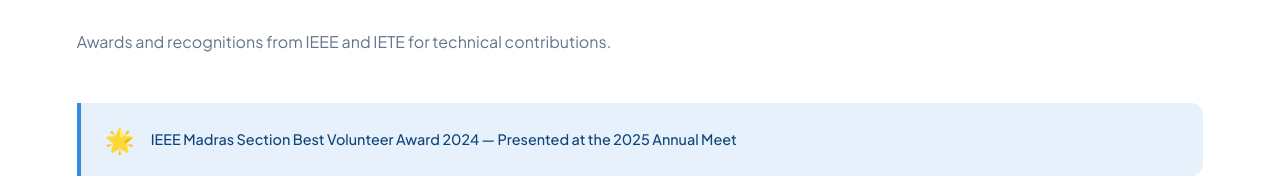
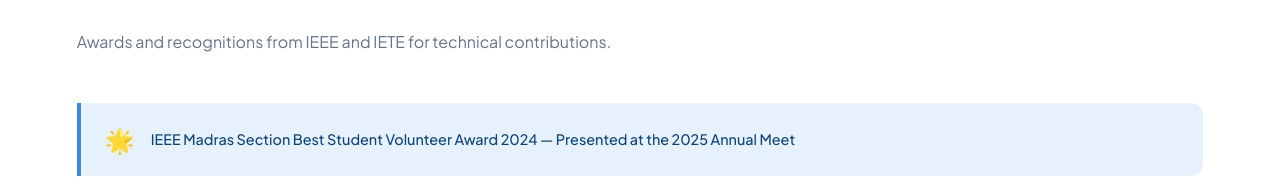
Before and after one commit to Santha-Lakshmi-S/Portfolio1, a plain HTML site: page index.html in a window 1280 px wide. Shown: the part 7520-7710 px from the top of the page. Drawn offline with Linux system fonts and the light colour scheme.

Commit message:
Update index.html

```diff
--- a/index.html
+++ b/index.html
@@ -929,7 +929,7 @@
     <div class="achievement-list">
       <div class="achievement-card">
         <div class="ach-icon">🌟</div>
-        <p>IEEE Madras Section Best Volunteer Award 2024 — Presented at the 2025 Annual Meet</p>
+        <p>IEEE Madras Section Best Student Volunteer Award 2024 — Presented at the 2025 Annual Meet</p>
       </div>
       <div class="achievement-card">
         <div class="ach-icon">🏆</div>
```
